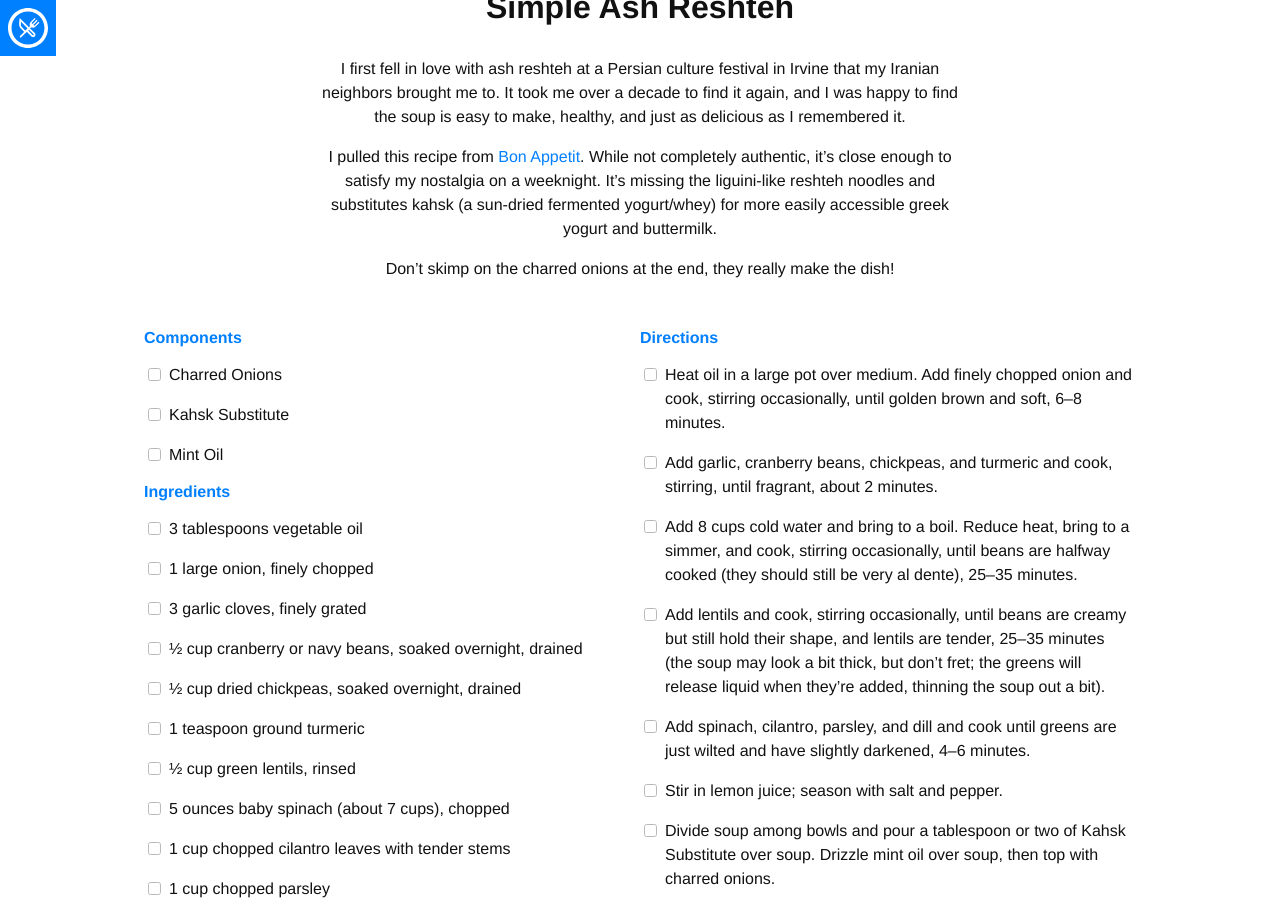
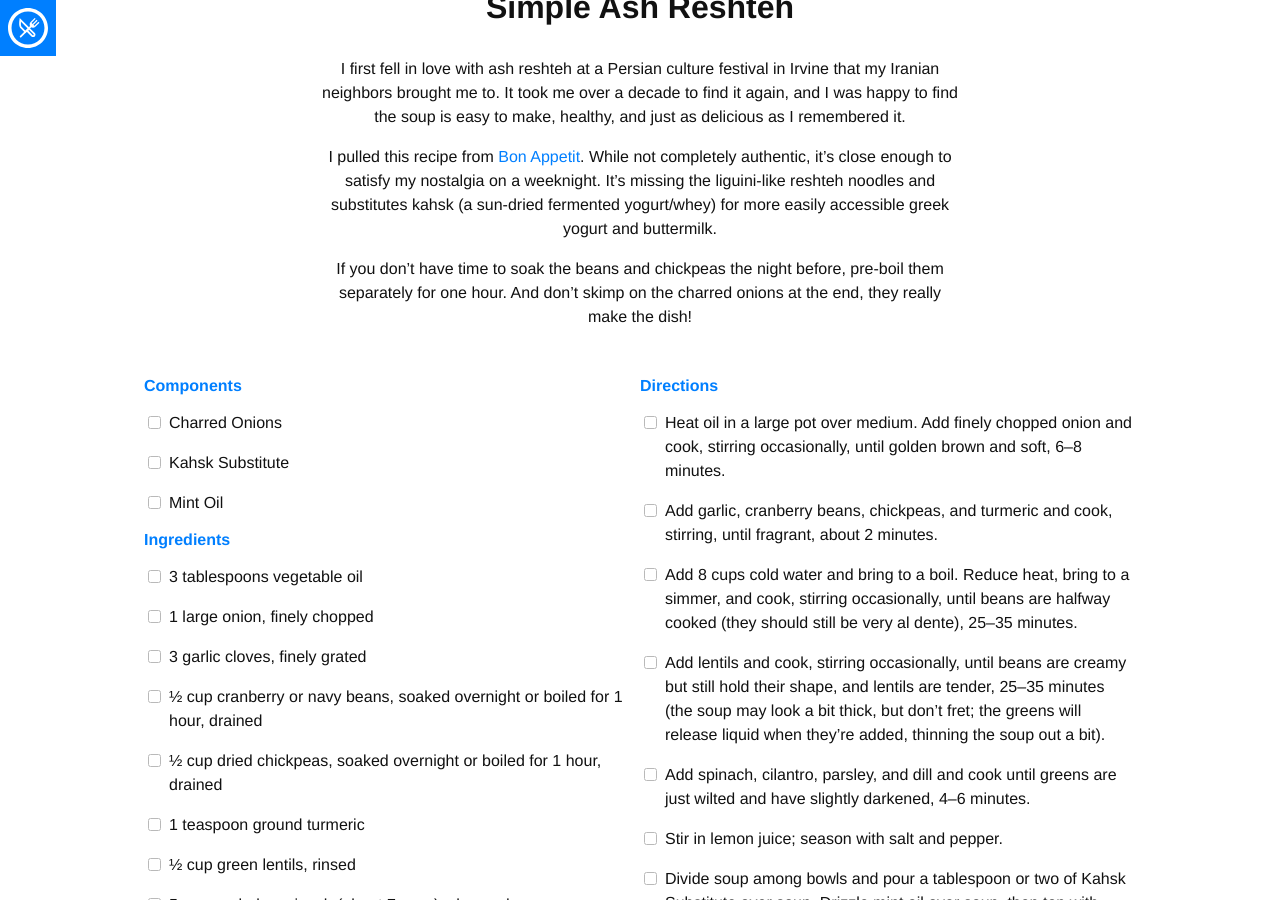
Before and after one commit to mattsmitton/mattsmitton, a Jekyll site: the page built from _recipes/simple-ash-reshteh.md, in a window 1280 px wide and 900 px high, scrolled down 859 px. Built offline with Jekyll 4.4.1, drawn with Linux system fonts in a browser that asks for light colours; nearby versions of some CDN libraries; some web fonts are replaced.

Commit message:
Add notes about pre-boiling legumes

```diff
--- a/_recipes/simple-ash-reshteh.md
+++ b/_recipes/simple-ash-reshteh.md
@@ -9,8 +9,8 @@ ingredients:
 - 3 tablespoons vegetable oil
 - 1 large onion, finely chopped
 - 3 garlic cloves, finely grated
-- ½ cup cranberry or navy beans, soaked overnight, drained
-- ½ cup dried chickpeas, soaked overnight, drained
+- ½ cup cranberry or navy beans, soaked overnight or boiled for 1 hour, drained
+- ½ cup dried chickpeas, soaked overnight or boiled for 1 hour, drained
 - 1 teaspoon ground turmeric
 - ½ cup green lentils, rinsed
 - 5 ounces baby spinach (about 7 cups), chopped
@@ -47,4 +47,4 @@ It took me over a decade to find it again, and I was happy to find the soup is e
 I pulled this recipe from [Bon Appetit](https://www.bonappetit.com/recipe/beans-green-soup-with-yogurt-mint). While not completely authentic, it's close enough to satisfy my nostalgia on a weeknight.
 It's missing the liguini-like reshteh noodles and substitutes kahsk (a sun-dried fermented yogurt/whey) for more easily accessible greek yogurt and buttermilk.
 
-Don't skimp on the charred onions at the end, they really make the dish!
+If you don't have time to soak the beans and chickpeas the night before, pre-boil them separately for one hour. And don't skimp on the charred onions at the end, they really make the dish!
```
